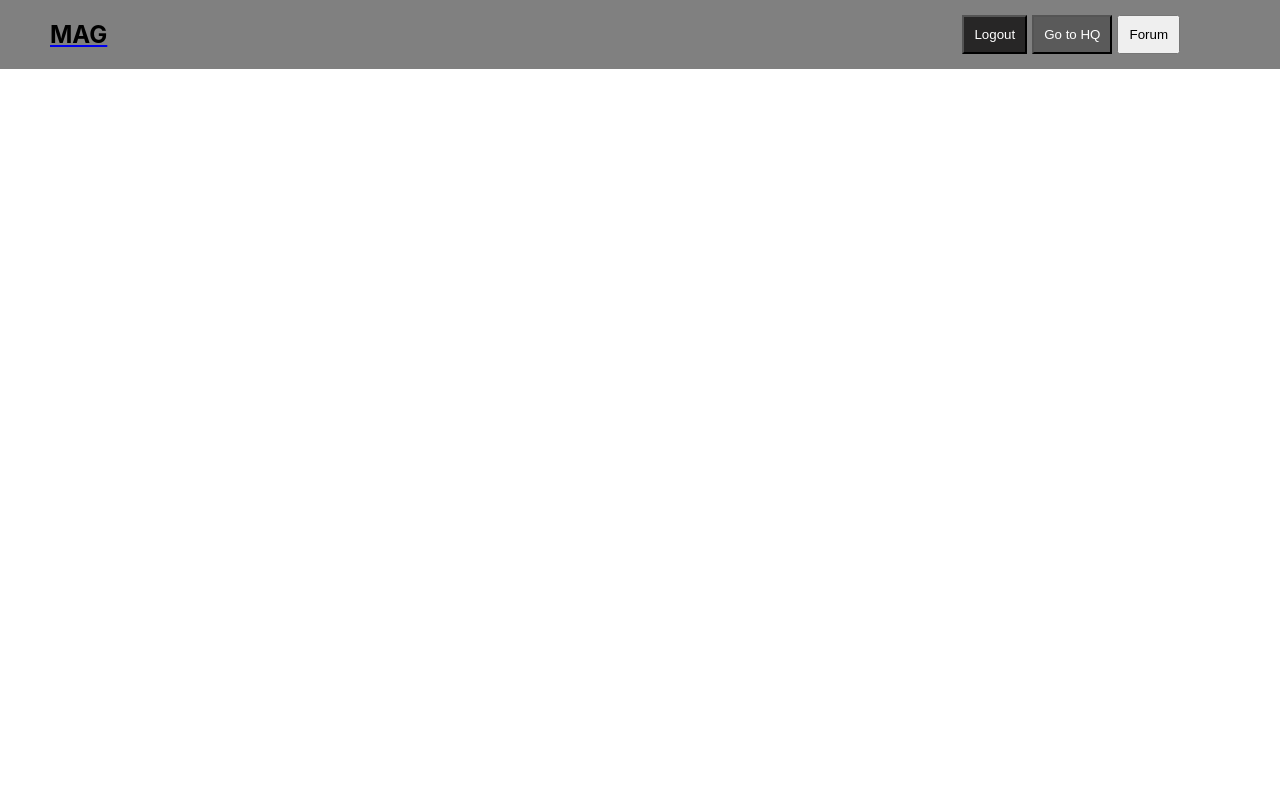
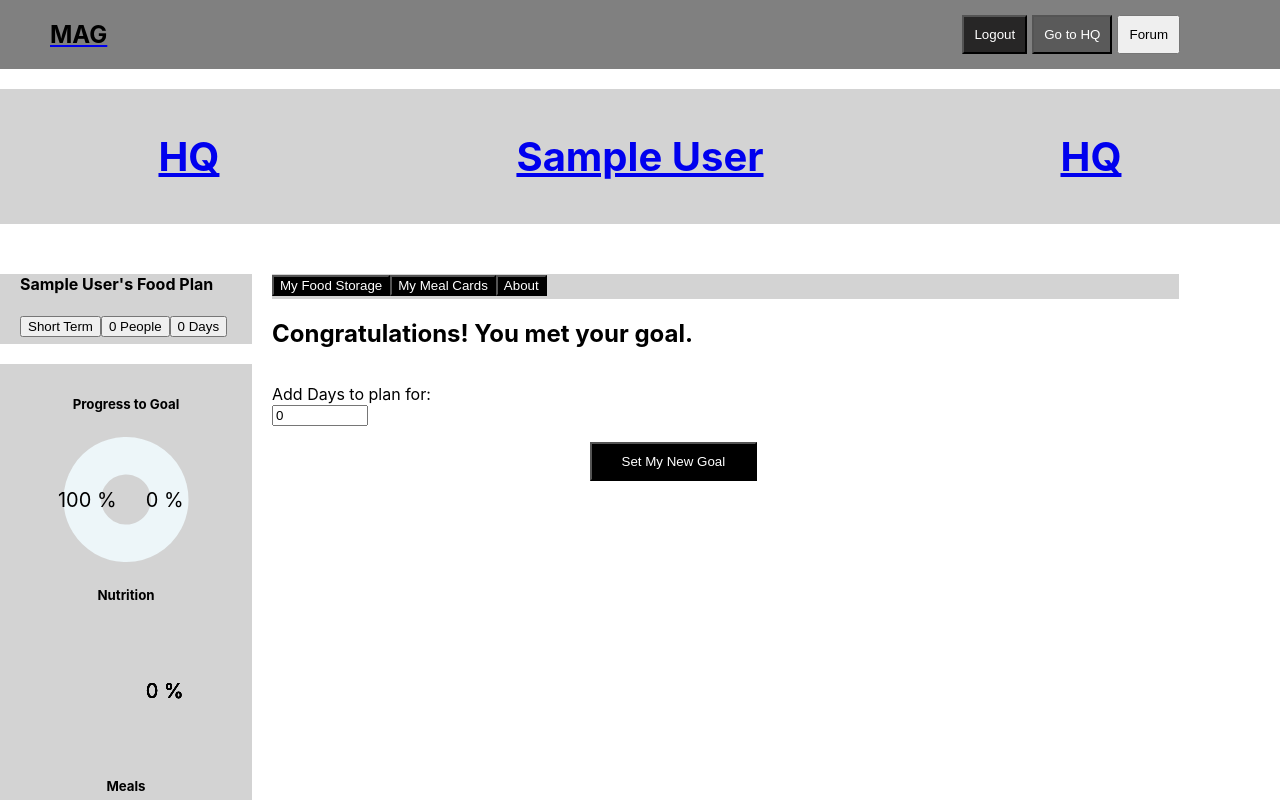
Before and after one commit to rushayhays/NSSfrontendCapstoneMAG, a React (Create React App) app: page /foodstorage/goalmet in a window 1280 px wide. Shown: the top 800 px of the page. Built offline with nearby package versions, Linux system fonts and the light colour scheme; no server answers; sample sign-in values are in the browser's storage.

Commit message:
colors for charts updated

```diff
--- a/src/componenets/ApplicationViews.js
+++ b/src/componenets/ApplicationViews.js
@@ -13,6 +13,7 @@ import { EditMyMealCard } from "./foodStorage/myMealCards/editMyMealCard/EditMyM
 import { Login } from "./auth/Login"
 import { Register } from "./auth/Register"
 import { Forum } from "./forum/Forum"
+import { GoalMet } from "./foodStorage/goals/GoalMet"
 
 export const ApplicationViews = ({isAuthenticated, setIsAuthenticated}) => {
 
@@ -38,6 +39,7 @@ export const ApplicationViews = ({isAuthenticated, setIsAuthenticated}) => {
                     <Route path="/foodstorage/myfoodstorage" element={<MyFoodStorage/>}/>
                     <Route path="/foodstorage/mymealcards" element={<MyMealCards/>}/>
                     <Route path="/foodstorage/about" element={<About/>}/>
+                    <Route path="/foodstorage/goalmet" element={<GoalMet/>}/>
                     <Route path="/foodstorage/editmymealcard/:mealId" element={<EditMyMealCard/>}/>
                 </Route>
             </Routes>
--- a/src/componenets/HQ.css
+++ b/src/componenets/HQ.css
@@ -2,16 +2,13 @@
 #overView{
     display:flex;
     flex-direction: column;
-    /* background-color: blueviolet; */
 }
 
 #overViewHeader{
-    /* background-color: aquamarine; */
     flex:1;
 }
 
 #overViewBody{
-    /* background-color: red; */
     flex:4;
 
 }
--- a/src/componenets/foodStorage/foodStorageStats/FoodStorageStats.js
+++ b/src/componenets/foodStorage/foodStorageStats/FoodStorageStats.js
@@ -34,7 +34,7 @@ export const FoodStorageStats =({foodstorage, oneBigArray}) =>{
         <>
             <div id="foodStorageStatsBox">
                 <div className="statsHeaderBox">
-                    <h4>{userObject.name}'s Food Plan</h4>
+                    <h4 id="statNameBanner">{userObject.name}'s Food Plan</h4>
                     <div id="statTagArea">
                         <button className="statTag">Short Term</button>
                         <button className="statTag">{reserveobject.numOfPeople} People</button>
@@ -42,15 +42,15 @@ export const FoodStorageStats =({foodstorage, oneBigArray}) =>{
                     </div>
                 </div>
                 <div className="statsPieBox">
-                    <h5>Progress to Goal</h5>
+                    <h5 className="statTitle">Progress to Goal</h5>
                     <div id="pieChartOne">
                         <ProgressPieChart parentFoodStorage={foodstorage}/>
                     </div>
-                    <h5>Nutrition</h5>
+                    <h5 className="statTitle">Nutrition</h5>
                     <div id="pieChartTwo">
                         <NutritionPieChart parentFoodStorage={foodstorage}/>
                     </div>
-                    <h5>Meals</h5>
+                    <h5 className="statTitle">Meals</h5>
                     <div id="pieChartThree">
                         <MealPieChart oneBigArray={oneBigArray}/>
                     </div>
--- a/src/componenets/foodStorage/foodStorageStats/foodStorageStats.css
+++ b/src/componenets/foodStorage/foodStorageStats/foodStorageStats.css
@@ -1,5 +1,9 @@
 #foodStorageStatsBox{
 
+}
+
+#statNameBanner{
+    margin-top:0;
 }
 
 .statTags{
@@ -10,25 +14,29 @@
 
 .statsHeaderBox{
     background-color: lightgrey;
-    margin-bottom:25px;
-    width:200px;
+    height:70px;
+    margin-bottom:20px;
+    padding-left: 20px;
 }
 
 .statsPieBox{
     background-color: lightgrey;
     height:600px;
-    width:200px;
     padding-top: 10px;
 }
 #pieChartOne{
-    height:100px;
+    height:125px;
     margin: 25px 0;
 }
 #pieChartTwo{
-    height:100px;
+    height:125px;
     margin: 25px 0;
 }
 #pieChartThree{
-    height:100px;
+    height:125px;
     margin: 25px 0;
 }
+
+.statTitle{
+    text-align: center;
+}
--- a/src/componenets/foodStorage/foodStorageStats/piecharts/MealPieChart.js
+++ b/src/componenets/foodStorage/foodStorageStats/piecharts/MealPieChart.js
@@ -19,10 +19,10 @@ export const MealPieChart = ({oneBigArray}) =>{
 
     const valuesetter = () =>{
         const newData=[
-            { title: 'One', value: dinnerarr.length, color: '#E38627' },
-            { title: 'Two', value: luncharr.length, color: '#C13C37' },
-            { title: 'Three', value: breakfastarr.length, color: '#6A2135' },
-            { title: 'Three', value: otherarr.length, color: '#44CF6C' },
+            { title: 'Dinners', value: dinnerarr.length, color: '#C04CF0' },
+            { title: 'Lunches', value: luncharr.length, color: '#9DFFF9' },
+            { title: 'Breakfasts', value: breakfastarr.length, color: '#FF521B' },
+            { title: 'Snacks', value: otherarr.length, color: '#FFDF64' },
         ]
 
         return newData
--- a/src/componenets/foodStorage/foodStorageStats/piecharts/NutritionPieChart.js
+++ b/src/componenets/foodStorage/foodStorageStats/piecharts/NutritionPieChart.js
@@ -90,12 +90,12 @@ export const NutritionPieChart = ({parentFoodStorage}) => {
 
         //Now set piechart
         const newPieData = [
-            { title: 'Grain', value: pieValueGrain, color: '#E38627' },
-            { title: 'Veggie', value: pieValueVeggie, color: '#C13C37' },
-            { title: 'Fruit', value: pieValueFruit, color: '#C7B8EA' },
-            { title: 'Protein', value: pieValueProtein, color: '#73A6AD' },
-            { title: 'Dairy', value: pieValueDairy, color: '#4EFFEF' },
-            { title: 'Other', value: pieValueOther, color: '#44CF6C' },
+            { title: 'Grain', value: pieValueGrain, color: '#D2FF28' },
+            { title: 'Protein', value: pieValueProtein, color: '#DD1155' },
+            { title: 'Veggie', value: pieValueVeggie, color: '#06D6A0' },
+            { title: 'Fruit', value: pieValueFruit, color: '#FF6700' },
+            { title: 'Dairy', value: pieValueDairy, color: '#EBEBEB' },
+            { title: 'Other', value: pieValueOther, color: '#E56399' },
         ]
         return newPieData
     }
--- a/src/componenets/foodStorage/foodStorageStats/piecharts/ProgressPieChart.js
+++ b/src/componenets/foodStorage/foodStorageStats/piecharts/ProgressPieChart.js
@@ -3,6 +3,8 @@
 import { PieChart } from "react-minimal-pie-chart"
 import { getReserveInfo } from "../../../../modules/pieManager"
 import { useState, useEffect } from "react"
+import { Navigate, useNavigate } from "react-router-dom"
+
 
 export const ProgressPieChart = ({parentFoodStorage}) => {
 
@@ -26,9 +28,10 @@ export const ProgressPieChart = ({parentFoodStorage}) => {
         {title: 'One', value:  10, color: '#E38627'},
         {title: 'Two', value:  10, color: '#C13C37'}
     ])
-    //Need to figure out how to get a label on here
 
     const[mycalories, setMyCalories]=useState(0)
+
+    const navigate = useNavigate();
 
     const calcCaloriesInMyFoodStorage = () => {
 
@@ -59,14 +62,18 @@ export const ProgressPieChart = ({parentFoodStorage}) => {
         const calorieGoal = calcCaloriesNeededToMeetGoal();
 
         const remainingCaloriesNeeded = parseInt(calorieGoal) - parseInt(myCurrentCalories)
-        const percentageCompletion = Math.floor((myCurrentCalories/calorieGoal)*100)
 
         let valueArr = [
-            {title: 'One', value: myCurrentCalories, color: '#E38627'},
-            {title: 'Two', value: remainingCaloriesNeeded, color: '#C13C37'}
+            {title: 'Progress', value: myCurrentCalories, color: '#83C5BE'},
+            {title: 'Not Met', value: remainingCaloriesNeeded, color: '#EDF6F9'}
         ]
 
-        return valueArr
+        if( remainingCaloriesNeeded <= 0){
+            navigate("/foodstorage/goalmet")
+            return valueArr
+        }else{
+            return valueArr
+        }
     }
 
 
--- /dev/null
+++ b/src/componenets/foodStorage/goals/GoalMet.js
@@ -0,0 +1,83 @@
+//This page will show up if you meet your goal
+
+import React from "react";
+import { useNavigate } from "react-router-dom";
+import { useState, useEffect } from "react";
+import { addReserve } from "../../../modules/pieManager";
+import { updateGoal, getUsersReserve} from "../../../modules/pieManager";
+
+
+export const GoalMet = () => {
+
+    const userObject = JSON.parse(sessionStorage.getItem("mag_user"))
+    const currentUserId = parseInt(userObject.id)
+
+    const [reserveobject, setReserveObject] = useState(
+        {
+            userId: currentUserId,
+            goal: 0,
+            numOfPeople: 0,
+            id:0
+        }
+    )
+
+    const[days, setDays] = useState(0)
+
+    const navigate = useNavigate();
+
+    useEffect(()=> {
+        getUsersReserve(currentUserId).then(theObject =>{
+            setReserveObject(theObject)
+        })
+    }, []);
+
+    const handleControlledInputChange = (event) => {
+
+		let selectedVal = event.target.value
+
+
+		setDays(selectedVal)
+	}
+
+    const makeValuesIntegers = () => {
+        const currentDays = parseInt(reserveobject.goal)
+        const daysToAdd = parseInt(days)
+        const totalDays = currentDays + daysToAdd
+
+        const numberedReserveObject = {
+            userId: parseInt(currentUserId),
+            goal: totalDays,
+            numOfPeople: parseInt(reserveobject.numOfPeople),
+            id:parseInt(reserveobject.id)
+        }
+        return numberedReserveObject
+    }
+
+
+    const handleCreateHQClick = () => {
+        if (days === "" || days === 0){
+			window.alert("Please fill in Days to Plan For")
+        }else{
+            const reserveObjectToAdd = makeValuesIntegers()
+            updateGoal(reserveObjectToAdd).then(returnedObject => {
+                navigate("/hqhome")
+            })
+        }
+
+    }
+
+    return(
+        <>
+            <h2>Congratulations! You met your goal.</h2>
+
+            <fieldset className="fieldArea">
+                <div className="form-area">
+                    <label htmlFor="goal">Add Days to plan for:</label><br/>
+                    <input type="number" id="goal" onChange={handleControlledInputChange} name="goal" min="1" max="1000000" value={days}/>
+                </div>
+            </fieldset>
+
+            <button onClick={handleCreateHQClick} id="createHQButton">Set My New Goal</button>
+        </>
+    )
+}
--- a/src/componenets/forum/ForumProgressPie.js
+++ b/src/componenets/forum/ForumProgressPie.js
@@ -46,8 +46,8 @@ export const ForumProgressPie = ({user}) => {
     // then pieChart adds them together to get 100 as the denominator and each
     //pie portion then covers 50% of that pie
     const[dataValues, setDataValues] = useState([
-        {title: 'One', value:  10, color: '#E38627'},
-        {title: 'Two', value:  10, color: '#C13C37'}
+        {title: 'Progress', value:  10, color: '#FFFFFF'},
+        {title: 'Not Met', value:  10, color: '#C13C37'}
     ])
     //Need to figure out how to get a label on here
 
@@ -85,8 +85,8 @@ export const ForumProgressPie = ({user}) => {
         const percentageCompletion = Math.floor((myCurrentCalories/calorieGoal)*100)
 
         let valueArr = [
-            {title: 'One', value: myCurrentCalories, color: '#E38627'},
-            {title: 'Two', value: remainingCaloriesNeeded, color: '#C13C37'}
+            {title: 'Progress', value: myCurrentCalories, color: '#83C5BE'},
+            {title: 'Not Met', value: remainingCaloriesNeeded, color: '#EDF6F9'}
         ]
 
         return valueArr
@@ -137,8 +137,8 @@ export const ForumProgressPie = ({user}) => {
         <>
             <section className="cardStatsArea">
                 <div className="cardReadArea">
-                    <p>Goal:{reserveArr[0].goal} days</p>
-                    <p>Provides for: {reserveArr[0].numOfPeople}</p>
+                    <p>Goal:{reserveArr[0]?.goal} days</p>
+                    <p>Provides for: {reserveArr[0]?.numOfPeople}</p>
                     <p>Days worth of Food: {daysoffood}</p>
                 </div>
                 <div className="forumCardPieArea">
@@ -147,6 +147,7 @@ export const ForumProgressPie = ({user}) => {
                         lineWidth={60}
                         label={({ dataEntry }) => `${Math.round(dataEntry.percentage)} %`}
                         labelPosition={62}
+
                     />
                 </div>
             </section>
--- a/src/componenets/hqHome/HQPieChart.js
+++ b/src/componenets/hqHome/HQPieChart.js
@@ -81,8 +81,8 @@ export const HQPieChart = () => {
         const percentageCompletion = Math.floor((myCurrentCalories/calorieGoal)*100)
 
         let valueArr = [
-            {title: 'One', value: myCurrentCalories, color: '#E38627'},
-            {title: 'Two', value: remainingCaloriesNeeded, color: '#C13C37'}
+            {title: 'Progress', value: myCurrentCalories, color: '#83C5BE'},
+            {title: 'Not Met', value: remainingCaloriesNeeded, color: '#EDF6F9'}
         ]
 
         return valueArr
--- a/src/modules/pieManager.js
+++ b/src/modules/pieManager.js
@@ -29,3 +29,20 @@ export const addReserve = (object) => {
       body: JSON.stringify(object)
   }).then(response => response.json())
 }
+
+//This will update the reserve Object when a new goal is set
+export const updateGoal  = (reserveObject) => {
+	return fetch(`${remoteURL}/reserves/${reserveObject.id}`, {
+		method: "PATCH",
+		headers: {
+			"Content-Type": "application/json"
+		},
+		body: JSON.stringify(reserveObject)
+	}).then(data => data.json());
+}
+
+export const getUsersReserve = (num) => {
+  return fetch(
+    `${remoteURL}/reserves/${num}`
+  ).then((res) => res.json());
+};
```
